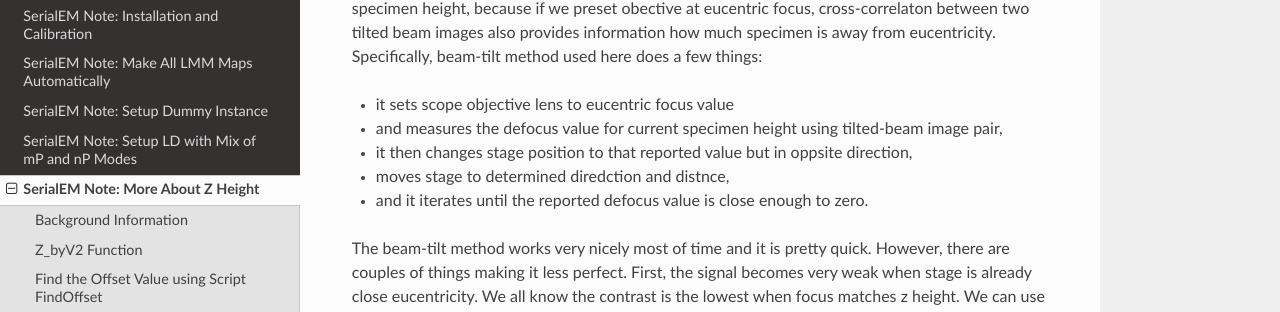
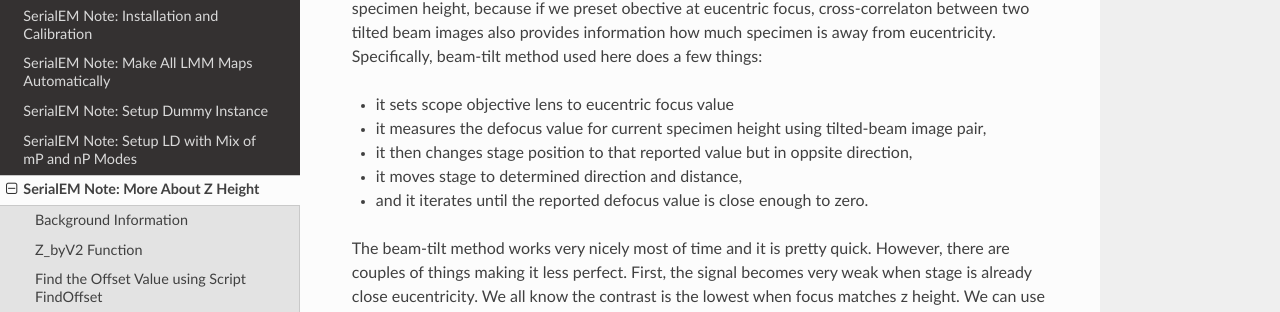
Before and after one commit to xuchen66/sphinx-emdocs, a Sphinx documentation site: the page built from source/serialEM-note-more-about-z-height.rst, in a window 1280 px wide and 900 px high, scrolled down 603 px. Shown: the part 139-451 px from the top of the window. Built offline with Sphinx 7.4.7 and the Read the Docs theme 2.0.0, drawn with Linux system fonts in a browser that asks for light colours; pages that are not in the unit, such as notebooks, are missing from menus.

Commit message:
Update serialEM-note-more-about-z-height.rst

```diff
--- a/source/serialEM-note-more-about-z-height.rst
+++ b/source/serialEM-note-more-about-z-height.rst
@@ -30,9 +30,9 @@
 SerialEM has built-in task function to do eucentricity using stage-tilt method. It is robust, but slower than beam-tilt method. Beam-tilt method is opposite to autofoccus funtion. When specimen is at eucentric height and objective lens at eucentric focus, the tilted beams produce precise overlapped image pair. This is how autofocus works. This principle can also be used to adjust specimen height, because if we preset obective at eucentric focus, cross-correlaton between two tilted beam images also provides information how much specimen is away from eucentricity. Specifically, beam-tilt method used here does a few things:
 
 - it sets scope objective lens to eucentric focus value
-- and measures the defocus value for current specimen height using tilted-beam image pair,
+- it measures the defocus value for current specimen height using tilted-beam image pair,
 - it then changes stage position to that reported value but in oppsite direction,
-- moves stage to determined diredction and distnce,
+- it moves stage to determined direction and distance,
 - and it iterates until the reported defocus value is close enough to zero.
 
 The beam-tilt method works very nicely most of time and it is pretty quick. However, there are couples of things making it less perfect. First, the signal becomes very weak when stage is already close eucentricity. We all know the contrast is the lowest when focus matches z height. We can use focus offset to increase the contrast, but non-linearty property casues some inaccuracy. The calibrated standard focus value could also change a litte with time and scope condition. All these together makes it less robust.
```
